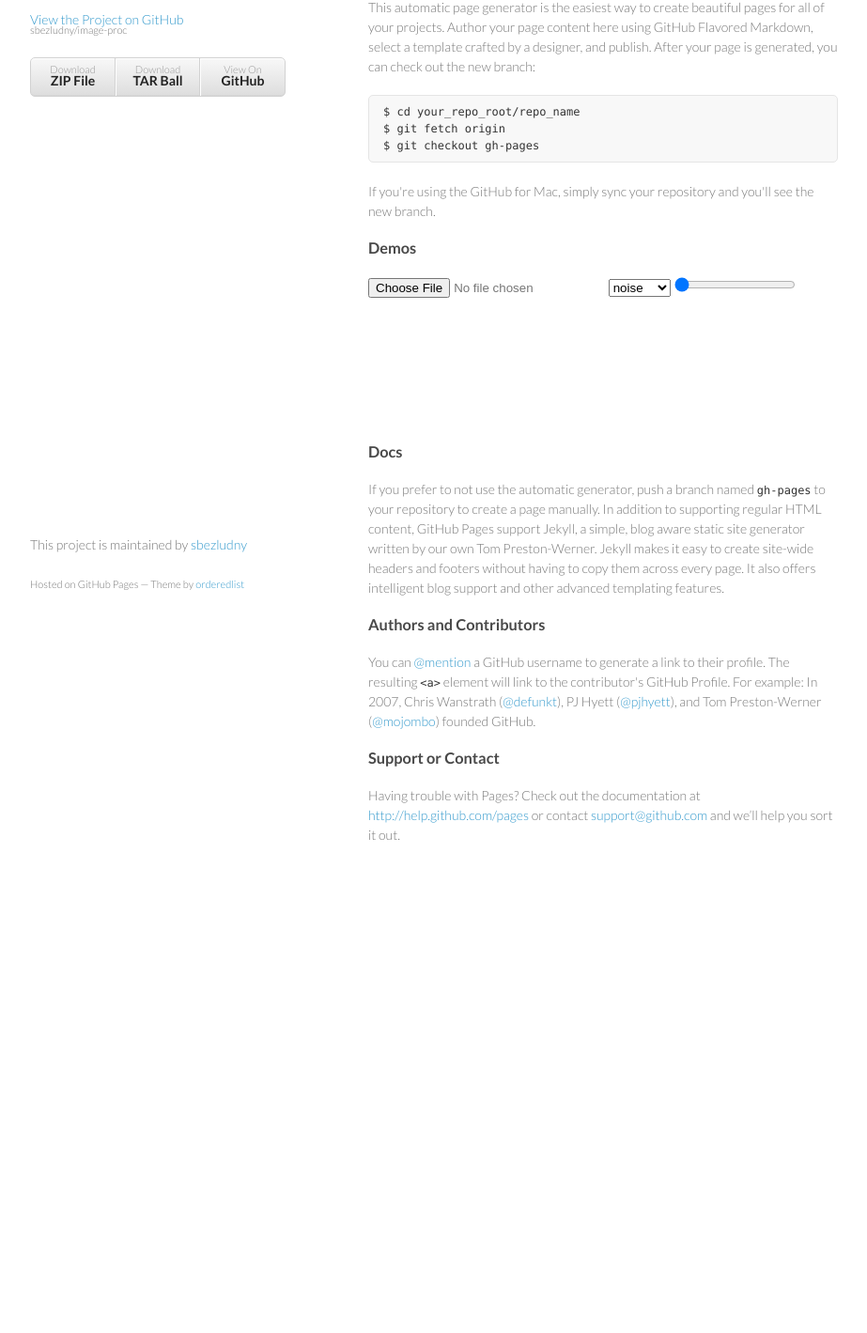
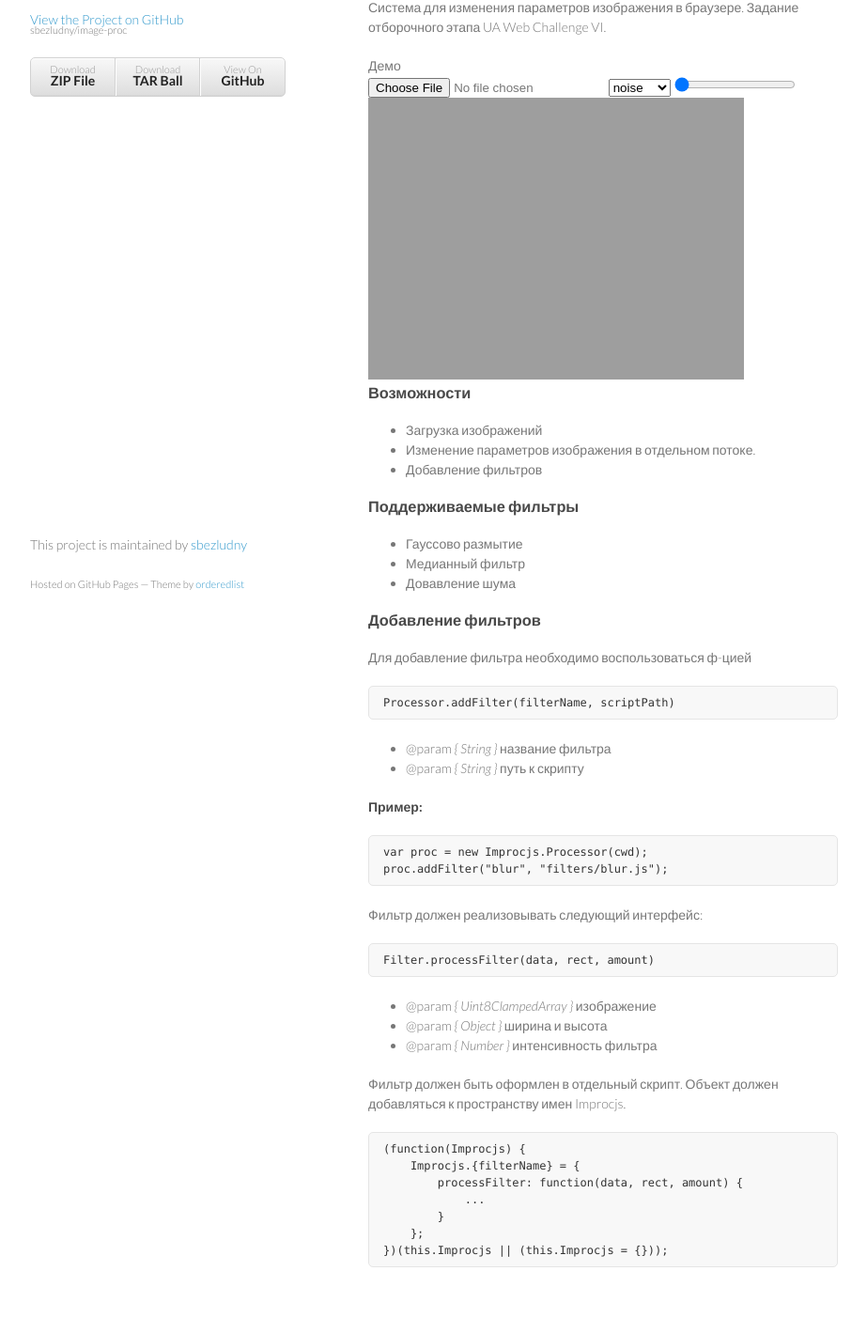
Before and after one commit to sbezludny/image-proc, a plain HTML site: page index.html in a window 1280 px wide. Shown: the part 99-1518 px from the top of the page at 94% size, without its empty margins (178-1101 px from the left). Before the commit the page ends 1068 px from the top, so only its background shows below. Drawn offline with Linux system fonts and the light colour scheme.

Commit message:
Added description

```diff
--- a/index.html
+++ b/index.html
@@ -3,7 +3,7 @@
   <head>
     <meta charset="utf-8">
     <meta http-equiv="X-UA-Compatible" content="chrome=1">
-    <title>Image-proc by sbezludny</title>
+    <title>Improcjs by sbezludny</title>
     <link rel="stylesheet" href="stylesheets/styles.css">
     <link rel="stylesheet" href="stylesheets/pygment_trac.css">
     <meta name="viewport" content="width=device-width, initial-scale=1, user-scalable=no">
@@ -25,15 +25,10 @@
       </header>
       <section>
         <h3>
-        <a name="welcome-to-github-pages" class="anchor" href="#welcome-to-github-pages"><span class="octicon octicon-link"></span></a>Welcome to GitHub Pages.</h3>
-        <p>This automatic page generator is the easiest way to create beautiful pages for all of your projects. Author your page content here using GitHub Flavored Markdown, select a template crafted by a designer, and publish. After your page is generated, you can check out the new branch:</p>
-<pre><code>$ cd your_repo_root/repo_name
-$ git fetch origin
-$ git checkout gh-pages
-</code></pre>
-        <p>If you're using the GitHub for Mac, simply sync your repository and you'll see the new branch.</p>
-        <h3>
-        <a name="demos" class="anchor" href="#demos"><span class="octicon octicon-link"></span></a>Demos</h3>
+        <a name="user-content-%D0%9E%D0%BF%D0%B8%D1%81%D0%B0%D0%BD%D0%B8%D0%B5" class="anchor" href="#%D0%9E%D0%BF%D0%B8%D1%81%D0%B0%D0%BD%D0%B8%D0%B5"><span class="octicon octicon-link"></span></a>Описание</h3>
+        <p>Система для изменения параметров изображения в браузере.
+        Задание отборочного этапа UA Web Challenge VI. </p>
+        <a name="demos" class="anchor" href="#demos"><span class="octicon octicon-link"></span></a>Демо</h3>
         <div>
           <input type="file" id="image-loader">
           <select id="filter">
@@ -45,14 +40,48 @@ $ git checkout gh-pages
           <canvas id="canvas"></canvas>
         </div>
         <h3>
-        <a name="docs" class="anchor" href="#docs"><span class="octicon octicon-link"></span></a>Docs</h3>
-        <p>If you prefer to not use the automatic generator, push a branch named <code>gh-pages</code> to your repository to create a page manually. In addition to supporting regular HTML content, GitHub Pages support Jekyll, a simple, blog aware static site generator written by our own Tom Preston-Werner. Jekyll makes it easy to create site-wide headers and footers without having to copy them across every page. It also offers intelligent blog support and other advanced templating features.</p>
-        <h3>
-        <a name="authors-and-contributors" class="anchor" href="#authors-and-contributors"><span class="octicon octicon-link"></span></a>Authors and Contributors</h3>
-        <p>You can <a href="https://github.com/blog/821" class="user-mention">@mention</a> a GitHub username to generate a link to their profile. The resulting <code>&lt;a&gt;</code> element will link to the contributor's GitHub Profile. For example: In 2007, Chris Wanstrath (<a href="https://github.com/defunkt" class="user-mention">@defunkt</a>), PJ Hyett (<a href="https://github.com/pjhyett" class="user-mention">@pjhyett</a>), and Tom Preston-Werner (<a href="https://github.com/mojombo" class="user-mention">@mojombo</a>) founded GitHub.</p>
-        <h3>
-        <a name="support-or-contact" class="anchor" href="#support-or-contact"><span class="octicon octicon-link"></span></a>Support or Contact</h3>
-        <p>Having trouble with Pages? Check out the documentation at <a href="http://help.github.com/pages">http://help.github.com/pages</a> or contact <a href="mailto:support@github.com">support@github.com</a> and we’ll help you sort it out.</p>
+        <a name="user-content-%D0%92%D0%BE%D0%B7%D0%BC%D0%BE%D0%B6%D0%BD%D0%BE%D1%81%D1%82%D0%B8" class="anchor" href="#%D0%92%D0%BE%D0%B7%D0%BC%D0%BE%D0%B6%D0%BD%D0%BE%D1%81%D1%82%D0%B8"><span class="octicon octicon-link"></span></a>Возможности</h3>
+        <ul>
+          <li>Загрузка изображений</li>
+          <li>Изменение параметров изображения в отдельном потоке.</li>
+          <li>Добавление фильтров</li>
+        </ul><h3>
+        <a name="user-content-%D0%9F%D0%BE%D0%B4%D0%B4%D0%B5%D1%80%D0%B6%D0%B8%D0%B2%D0%B0%D0%B5%D0%BC%D1%8B%D0%B5-%D1%84%D0%B8%D0%BB%D1%8C%D1%82%D1%80%D1%8B" class="anchor" href="#%D0%9F%D0%BE%D0%B4%D0%B4%D0%B5%D1%80%D0%B6%D0%B8%D0%B2%D0%B0%D0%B5%D0%BC%D1%8B%D0%B5-%D1%84%D0%B8%D0%BB%D1%8C%D1%82%D1%80%D1%8B"><span class="octicon octicon-link"></span></a>Поддерживаемые фильтры</h3>
+        <ul>
+          <li>Гауссово размытие</li>
+          <li>Медианный фильтр</li>
+          <li>Довавление шума</li>
+        </ul><h3>
+        <a name="user-content-%D0%94%D0%BE%D0%B1%D0%B0%D0%B2%D0%BB%D0%B5%D0%BD%D0%B8%D0%B5-%D1%84%D0%B8%D0%BB%D1%8C%D1%82%D1%80%D0%BE%D0%B2" class="anchor" href="#%D0%94%D0%BE%D0%B1%D0%B0%D0%B2%D0%BB%D0%B5%D0%BD%D0%B8%D0%B5-%D1%84%D0%B8%D0%BB%D1%8C%D1%82%D1%80%D0%BE%D0%B2"><span class="octicon octicon-link"></span></a>Добавление фильтров</h3>
+        <p>Для добавление фильтра необходимо воспользоваться ф-цией </p>
+<pre><code>Processor.addFilter(filterName, scriptPath)
+</code></pre>
+        <ul>
+          <li>@param <em>{ String }</em> название фильтра</li>
+          <li>@param <em>{ String }</em> путь к скрипту</li>
+        </ul><h4>
+        <a name="user-content-%D0%9F%D1%80%D0%B8%D0%BC%D0%B5%D1%80" class="anchor" href="#%D0%9F%D1%80%D0%B8%D0%BC%D0%B5%D1%80"><span class="octicon octicon-link"></span></a>Пример:</h4>
+<pre><code>var proc = new Improcjs.Processor(cwd);
+proc.addFilter("blur", "filters/blur.js");
+</code></pre>
+        <p>Фильтр должен реализовывать следующий интерфейс:</p>
+<pre><code>Filter.processFilter(data, rect, amount)
+</code></pre>
+        <ul>
+          <li>@param <em>{ Uint8ClampedArray }</em> изображение</li>
+          <li>@param <em>{ Object }</em> ширина и высота</li>
+          <li>@param <em>{ Number }</em> интенсивность фильтра</li>
+        </ul><p>Фильтр должен быть оформлен в отдельный скрипт.
+        Объект должен добавляться к пространству имен Improcjs.</p>
+<pre><code>(function(Improcjs) {
+    Improcjs.{filterName} = {
+        processFilter: function(data, rect, amount) {
+            ...
+        }
+    };
+})(this.Improcjs || (this.Improcjs = {}));
+</code></pre>
+
       </section>
       <footer>
         <p>This project is maintained by <a href="https://github.com/sbezludny">sbezludny</a></p>
--- a/javascripts/app.js
+++ b/javascripts/app.js
@@ -10,17 +10,17 @@
 	};
 
 	var filterConfig = {
-		noise:{
-			min:0,
-			max:150
+		noise: {
+			min: 0,
+			max: 150
 		},
-		median:{
-			min:0,
-			max:10
+		median: {
+			min: 0,
+			max: 10
 		},
-		blur:{
-			min:0,
-			max:20
+		blur: {
+			min: 0,
+			max: 20
 		}
 	};
 
@@ -38,9 +38,9 @@
 		ctx.putImageData(imageData, 0, 0);
 	};
 
-	controls.filter.addEventListener("change", function (e) {
+	controls.filter.addEventListener("change", function(e) {
 
-		var conf = filterConfig[controls.filter.value];
+		var conf = filterConfig[e.target.value];
 		controls.amount.setAttribute("min", conf.min);
 		controls.amount.setAttribute("max", conf.max);
 		controls.amount.value = conf.min;
@@ -51,7 +51,7 @@
 	controls.amount
 		.addEventListener("input", function(e) {
 
-			var amount = parseInt(controls.amount.value, 10);
+			var amount = parseInt(e.target.value, 10);
 
 			proc.processImage(
 				controls.filter.value,
@@ -74,7 +74,7 @@
 			var file = e.target.files[0];
 			var fr = new FileReader();
 
-			fr.onload = function(e) {
+			fr.onload = function() {
 				var dataURL = fr.result;
 
 				var img = new Image();
@@ -84,6 +84,8 @@
 
 					ctx.drawImage(img, 0, 0);
 					imageData = ctx.getImageData(0, 0, canvas.width, canvas.height);
+
+					controls.amount.value = controls.amount.getAttribute("min");
 				};
 				img.src = dataURL;
 			};
@@ -91,5 +93,17 @@
 		}, false);
 
 
+	var img = new Image();
+	img.crossOrigin = "Anonymous";
+	img.onload = function() {
+		canvas.width = img.width;
+		canvas.height = img.height;
+
+		ctx.drawImage(img, 0, 0);
+		imageData = ctx.getImageData(0, 0, canvas.width, canvas.height);
+
+		controls.amount.value = controls.amount.getAttribute("min");
+	};
+	img.src = "http://upload.wikimedia.org/wikipedia/commons/thumb/2/2c/Mariya_Magdalena.jpg/199px-Mariya_Magdalena.jpg";
 
 })();
--- a/javascripts/improcjs/improc.js
+++ b/javascripts/improcjs/improc.js
@@ -7,7 +7,7 @@
 		var filters = {};
 
 		this.processImage = function(filter, imageData, rect, amount, cb) {
-			var file = filters[filter].file;
+			var script = filters[filter].script;
 			if (worker !== null) {
 				worker.terminate();
 			}
@@ -20,7 +20,8 @@
 			var bytes = new Uint8ClampedArray(imageData);
 
 			var objData = {
-				script: file,
+				filter: filter,
+				script: script,
 				bytes: bytes,
 				rect: rect,
 				amount: amount
@@ -28,9 +29,9 @@
 			worker.postMessage(objData, [bytes.buffer]);
 		};
 
-		this.addFilter = function(name, file) {
+		this.addFilter = function(name, script) {
 			filters[name] = {
-				file: file
+				script: script
 			};
 		};
 	};
--- a/javascripts/improcjs/worker.js
+++ b/javascripts/improcjs/worker.js
@@ -7,7 +7,9 @@
 		var args = e.data;
 
 		importScripts(args.script);
-		self.processFilter(args.bytes, args.rect, args.amount);
+
+		var filter = self.Improcjs[args.filter];
+		filter.processFilter(args.bytes, args.rect, args.amount);
 		self.postMessage(args.bytes, [args.bytes.buffer]);
 	});
 
```
Also changed, not shown: javascripts/improcjs/filters/blur.js (+11 -12 lines), javascripts/improcjs/filters/median.js (+11 -9 lines), javascripts/improcjs/filters/noise.js (+13 -14 lines).
